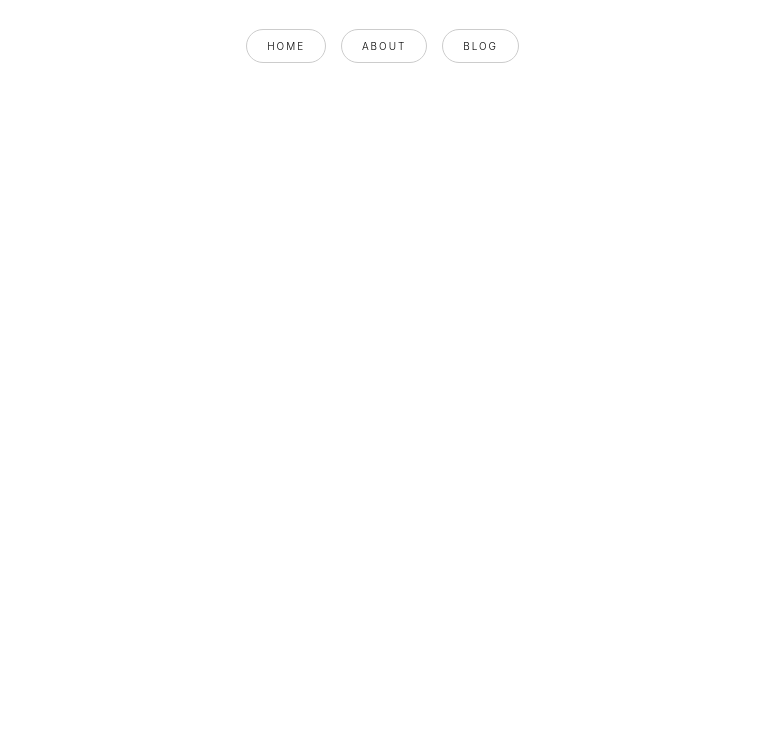
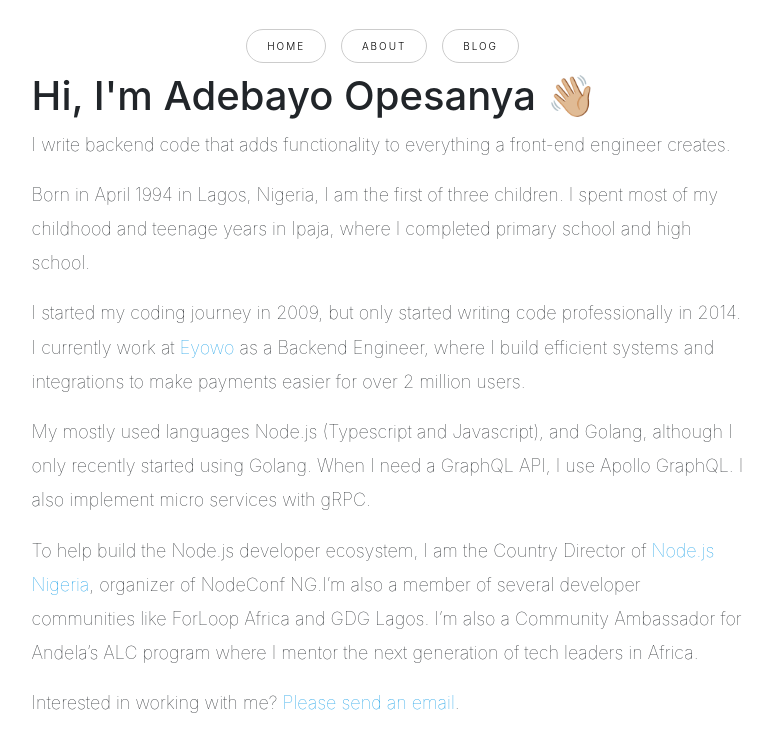
Before and after one commit to OpesanyaAdebayo/bayoopesanya.com, an Angular app: page /about in a window 1280 px wide. Before the commit this address led to /. Shown: the top 752 px of the page, without its empty margins (250-1023 px from the left). Built offline with nearby package versions, Linux system fonts and the light colour scheme.

Commit message:
added about page

```diff
--- /dev/null
+++ b/src/app/about/about.component.css
@@ -0,0 +1,16 @@
+#about {
+  margin-top: 100px;
+  width: 70%;
+  margin: auto;
+  text-align: left;
+}
+
+p {
+  font-size: 18px;
+  font-weight: 100;
+  line-height: 1.9em;
+}
+
+a {
+  color: rgb(21, 158, 231);
+}
--- /dev/null
+++ b/src/app/about/about.component.html
@@ -0,0 +1,42 @@
+<div id="about">
+  <section id="intro">
+    <h1>Hi, I'm Adebayo Opesanya 👋🏼</h1>
+    <p>
+      I write backend code that adds functionality to everything a front-end
+      engineer creates.
+    </p>
+  </section>
+  <section id="personal">
+    <p>
+      Born in April 1994 in Lagos, Nigeria, I am the first of three children. I
+      spent most of my childhood and teenage years in Ipaja, where I completed
+      primary school and high school.
+    </p>
+  </section>
+  <section id="work">
+    <p>
+      I started my coding journey in 2009, but only started writing code
+      professionally in 2014. I currently work at
+      <a href="https://app.eyowo.com" target="_blank">Eyowo</a> as a Backend
+      Engineer, where I build efficient systems and integrations to make
+      payments easier for over 2 million users.
+    </p>
+    <p>
+      My mostly used languages Node.js (Typescript and Javascript), and Golang,
+      although I only recently started using Golang. When I need a GraphQL API,
+      I use Apollo GraphQL. I also implement micro services with gRPC.
+    </p>
+    <p>
+      To help build the Node.js developer ecosystem, I am the Country Director
+      of
+      <a href="https://nigeria.nodejs.africa" target="_blank">Node.js Nigeria</a
+      >, organizer of NodeConf NG.I’m also a member of several developer
+      communities like ForLoop Africa and GDG Lagos. I’m also a Community
+      Ambassador for Andela’s ALC program where I mentor the next generation of
+      tech leaders in Africa.
+    </p>
+  </section>
+  <section id="contact">
+    <p>Interested in working with me? <a href="mailto:hello@bayoopesanya.com">Please send an email</a>.</p>
+  </section>
+</div>
--- /dev/null
+++ b/src/app/about/about.component.ts
@@ -0,0 +1,15 @@
+import { Component, OnInit } from '@angular/core';
+
+@Component({
+  selector: 'app-about',
+  templateUrl: './about.component.html',
+  styleUrls: ['./about.component.css']
+})
+export class AboutComponent implements OnInit {
+
+  constructor() { }
+
+  ngOnInit() {
+  }
+
+}
--- a/src/app/app-routing.module.ts
+++ b/src/app/app-routing.module.ts
@@ -1,8 +1,10 @@
 import { NgModule } from '@angular/core';
 import { Routes, RouterModule } from '@angular/router';
 import { HomeComponent } from './home/home.component';
+import { AboutComponent } from './about/about.component';
 const routes: Routes = [
-  { path: '', component: HomeComponent }
+  { path: '', component: HomeComponent },
+  { path: 'about', component: AboutComponent }
 ];
 
 @NgModule({
--- a/src/app/app.module.ts
+++ b/src/app/app.module.ts
@@ -4,11 +4,13 @@ import { NgModule } from '@angular/core';
 import { AppRoutingModule } from './app-routing.module';
 import { AppComponent } from './app.component';
 import { HomeComponent } from './home/home.component';
+import { AboutComponent } from './about/about.component';
 
 @NgModule({
   declarations: [
     AppComponent,
-    HomeComponent
+    HomeComponent,
+    AboutComponent
   ],
   imports: [
     BrowserModule,
```
Also changed, not shown: 1 other file (tests, documents, lock files or other folders).
